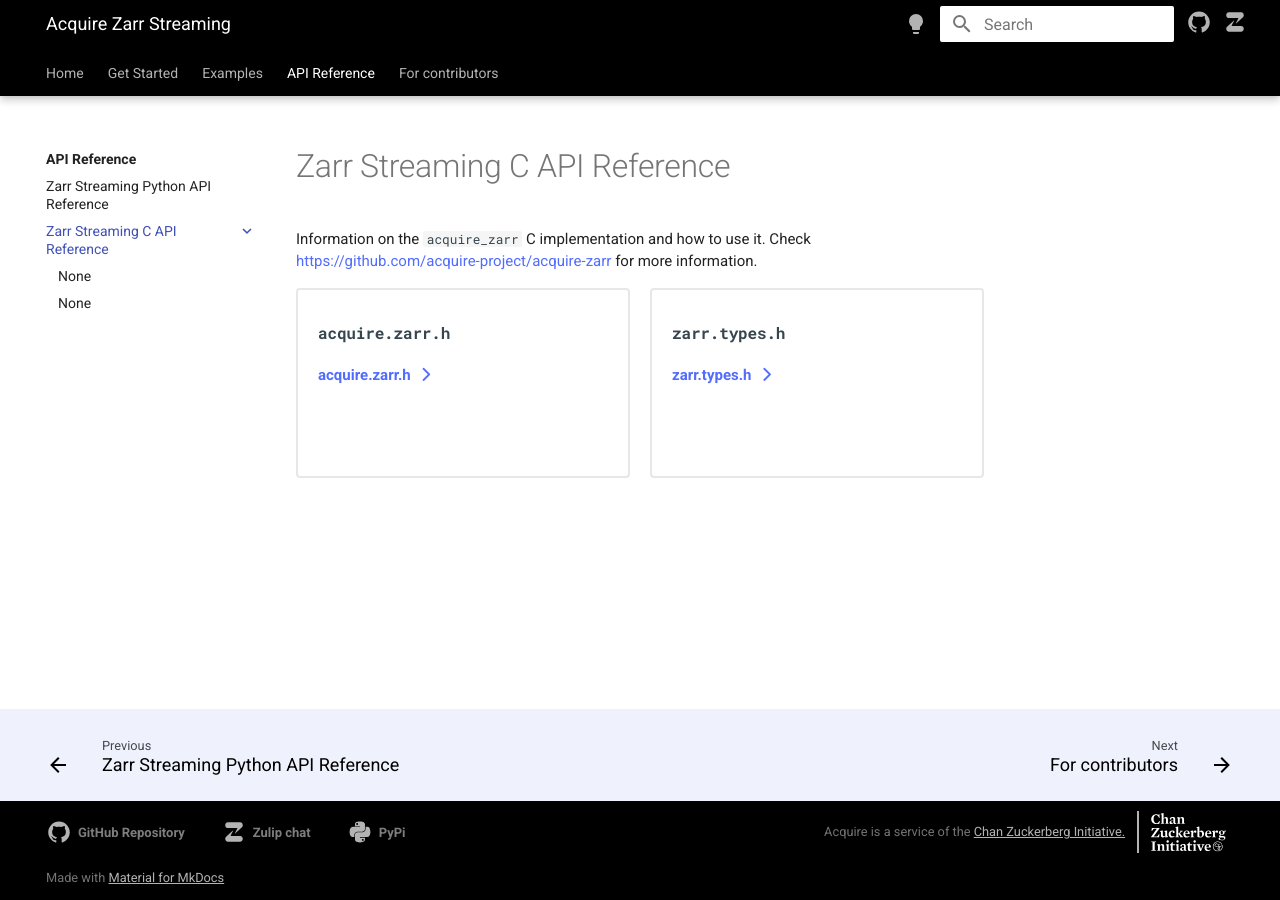
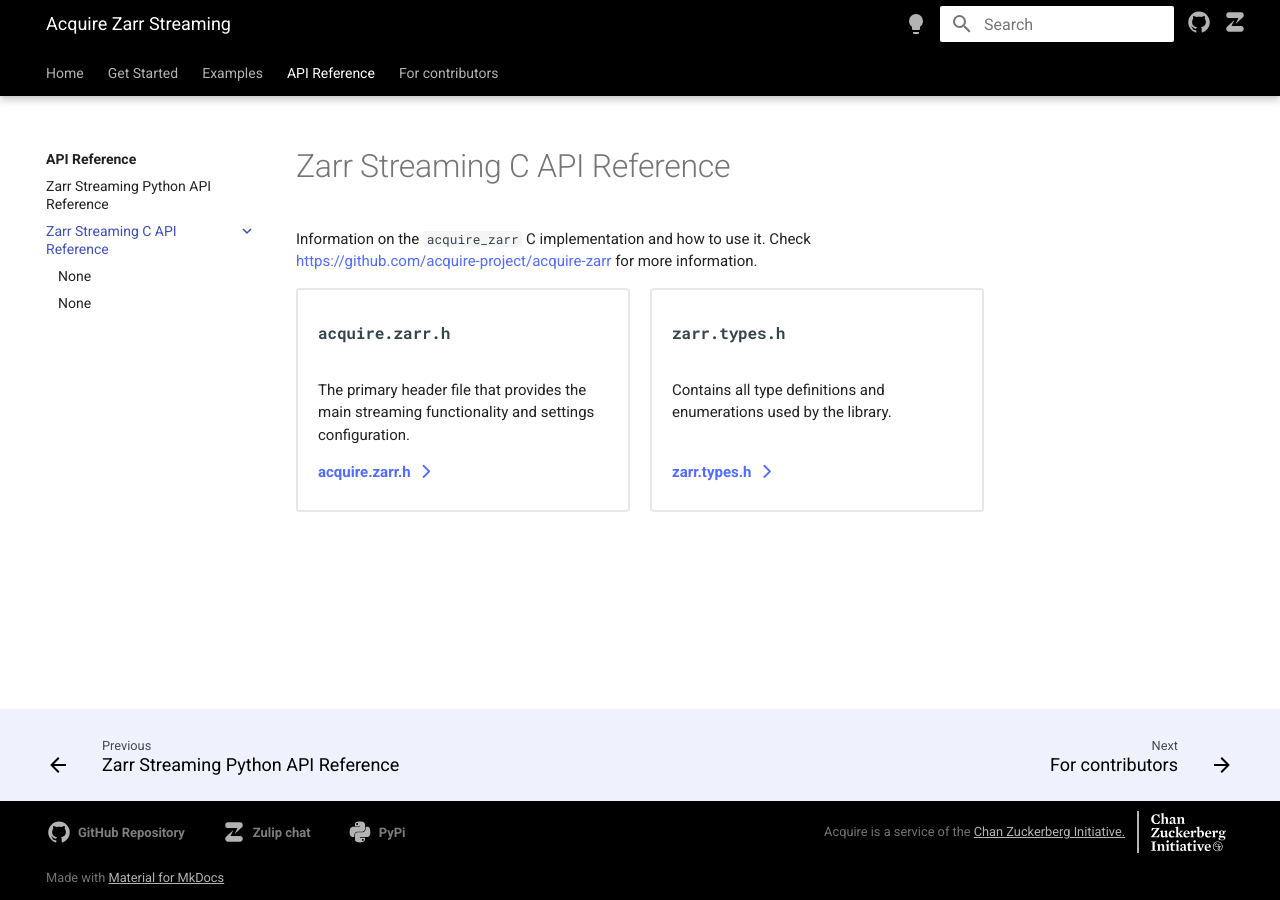
Before and after one commit to melissawm/acquire-docs, an MkDocs documentation site: the page built from docs/api_reference/c_api/index.md, in a window 1280 px wide. Built offline with MkDocs 1.6.1 and Material for MkDocs 9.7.7, drawn with Linux system fonts in a browser that asks for light colours; nearby versions of some CDN libraries; comment, search, counter and statistics services are not loaded.

Commit message:
Add sentence about each file in C API index cards.

```diff
--- a/docs/api_reference/c_api/index.md
+++ b/docs/api_reference/c_api/index.md
@@ -6,10 +6,12 @@ https://github.com/acquire-project/acquire-zarr for more information.
 <div class="cards">
     <div class="card">
         <h4><pre>acquire.zarr.h</pre></h4>
+        <p>The primary header file that provides the main streaming functionality and settings configuration.</p>
         <a href="../../acquire_zarr_c_api/acquire_8zarr_8h" class="button">acquire.zarr.h</a>
     </div>
     <div class="card">
         <h4><pre>zarr.types.h</pre></h4>
+        <p>Contains all type definitions and enumerations used by the library.</p>
         <a href="../../acquire_zarr_c_api/zarr_8types_8h" class="button">zarr.types.h</a>
     </div>
 </div>
```
